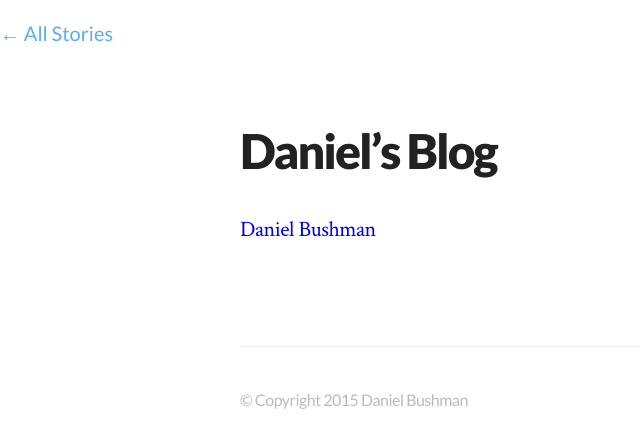
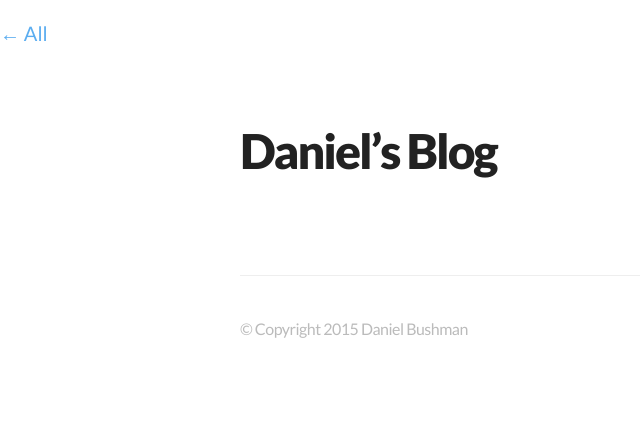
Before and after one commit to danielbushman/danielbushman.github.io, a Jekyll site: the page built from about.md, in a window 1280 px wide. Shown: the top 448 px of the page, without its empty margins (0-640 px from the left). Built offline with Jekyll 4.4.1, drawn with Linux system fonts in a browser that asks for light colours; nearby versions of some CDN libraries; a script that is not in the unit is left out.

Commit message:
force sync

```diff
--- a/_includes/navigation.html
+++ b/_includes/navigation.html
@@ -1,5 +1,5 @@
 <nav class="main-nav">
     {% if page.url != "/index.html" %}
-        <a href='{{ site.baseurl }}{{ page.about }}'> <span class="arrow">←</span> All Stories </a>
+        <a href='{{ site.baseurl }}{{ page.about }}'> <span class="arrow">←</span> All</a>
     {% endif %}
 </nav>
--- a/about.md
+++ b/about.md
@@ -5,7 +5,6 @@ profile: false
 ---
 
 # Daniel's Blog
-<script async src="https://static.medium.com/embed.js"></script><a class="m-profile" href="https://medium.com/@uxdev">Daniel Bushman</a>
 
 
 {% include footer.html %}
```
Also changed, not shown: 1 other file.
